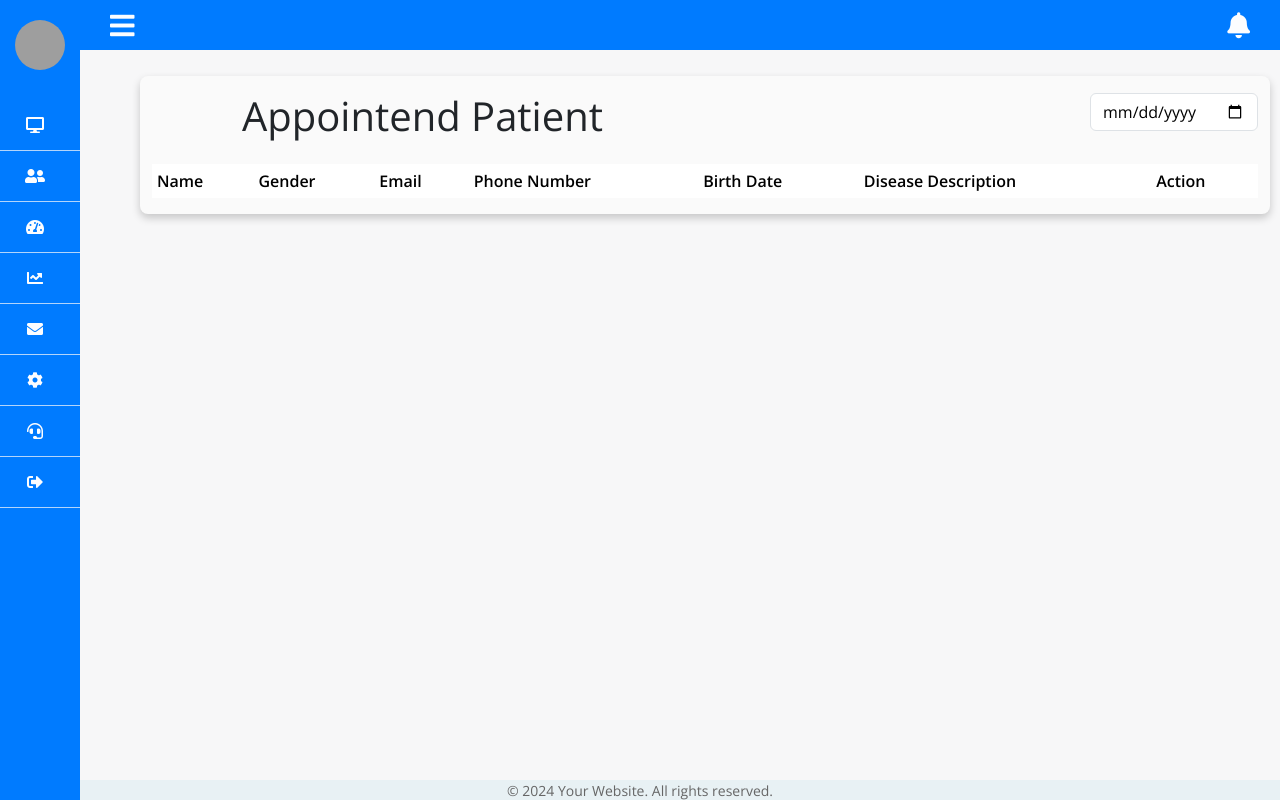
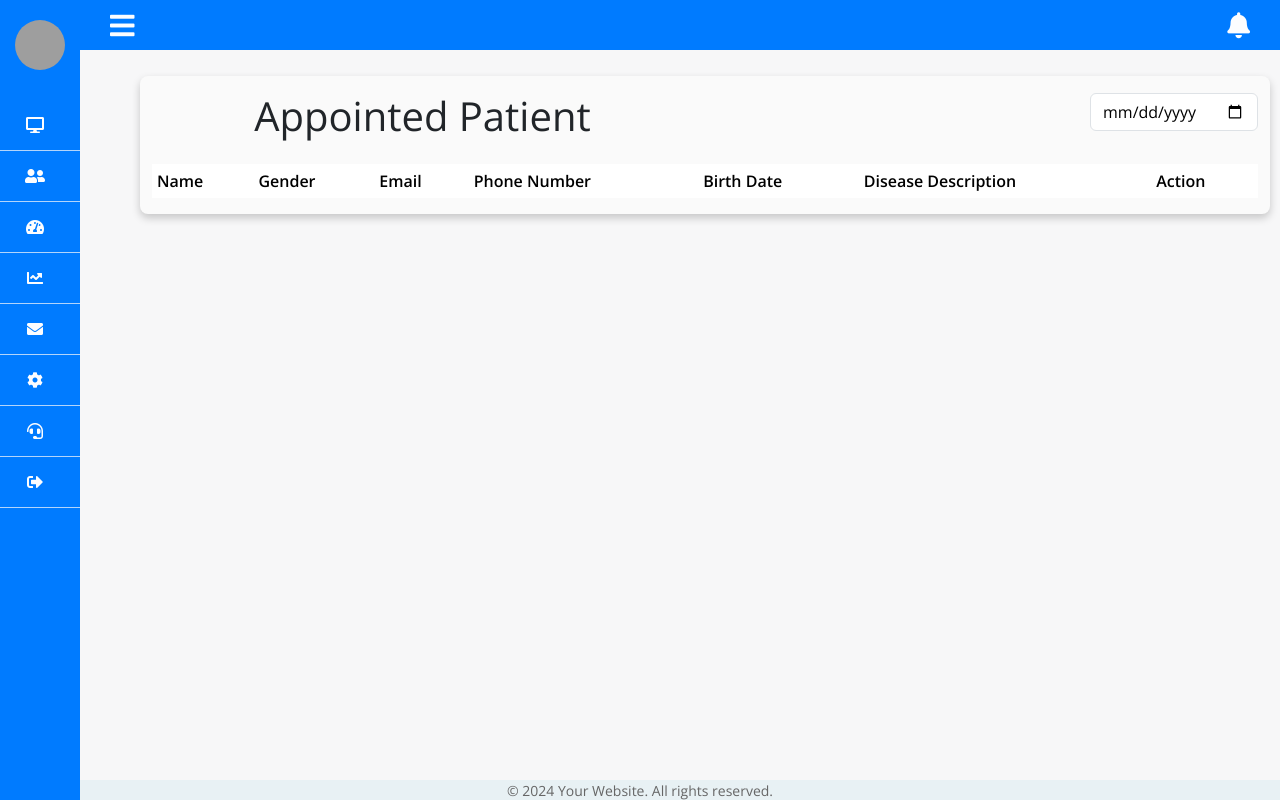
Before and after one commit to garima-203/Doctor-Dashboard, a website with bundled scripts: page src/acceptedPatientData.html in a window 1280 px wide. Built offline with nearby package versions, Linux system fonts and the light colour scheme; no server answers; grey boxes are pictures that could not be loaded.

Commit message:
Update acceptedPatientData.html

```diff
--- a/src/acceptedPatientData.html
+++ b/src/acceptedPatientData.html
@@ -51,7 +51,7 @@
                     <div class="container mt-3">
                         <div class="row justify-content-between align-items-center">
                             <div class="col-12 col-sm-6">
-                                <h1 id="main-heading" style=" text-align: center;">Appointend Patient</h1>
+                                <h1 id="main-heading" style=" text-align: center;">Appointed Patient</h1>
                             </div>
                             <div class="col-12 col-sm-6">
                                 <nav aria-label="Page navigation" id="pagination" style="  float: right;">
```
